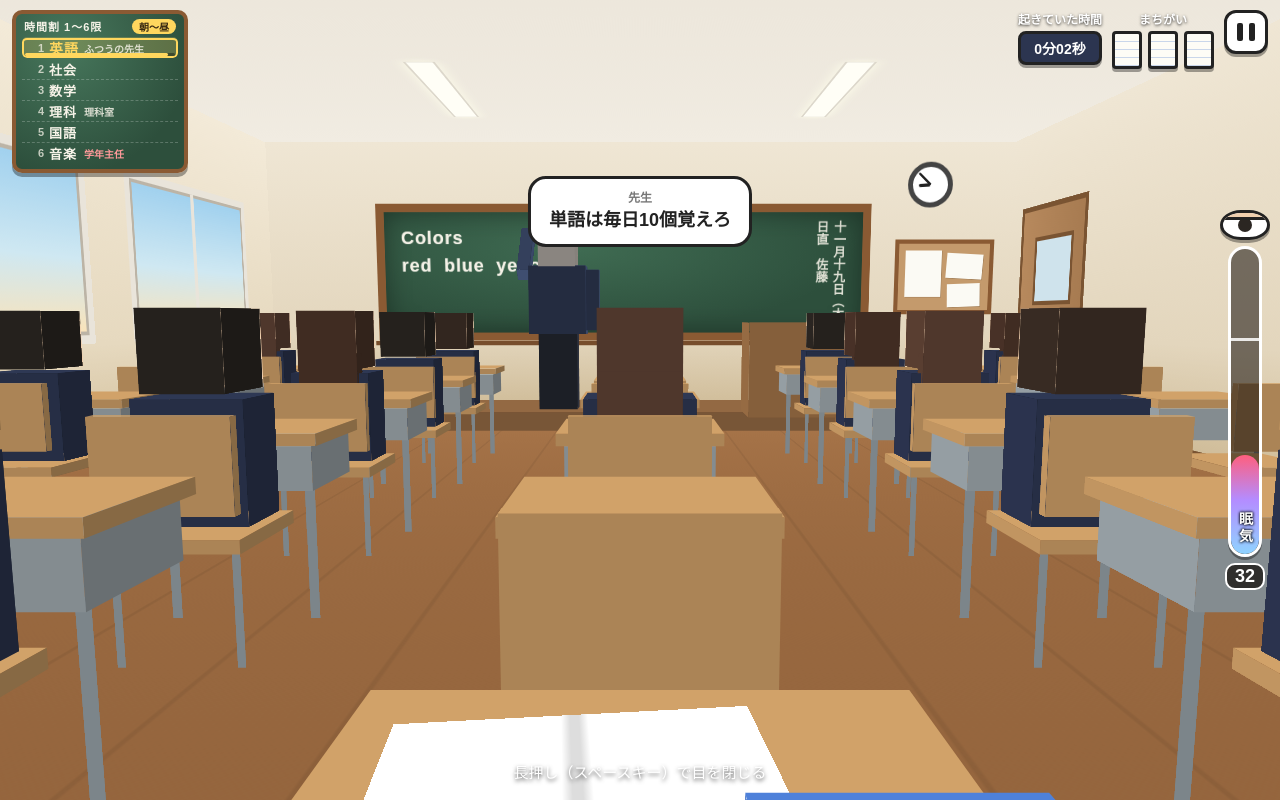
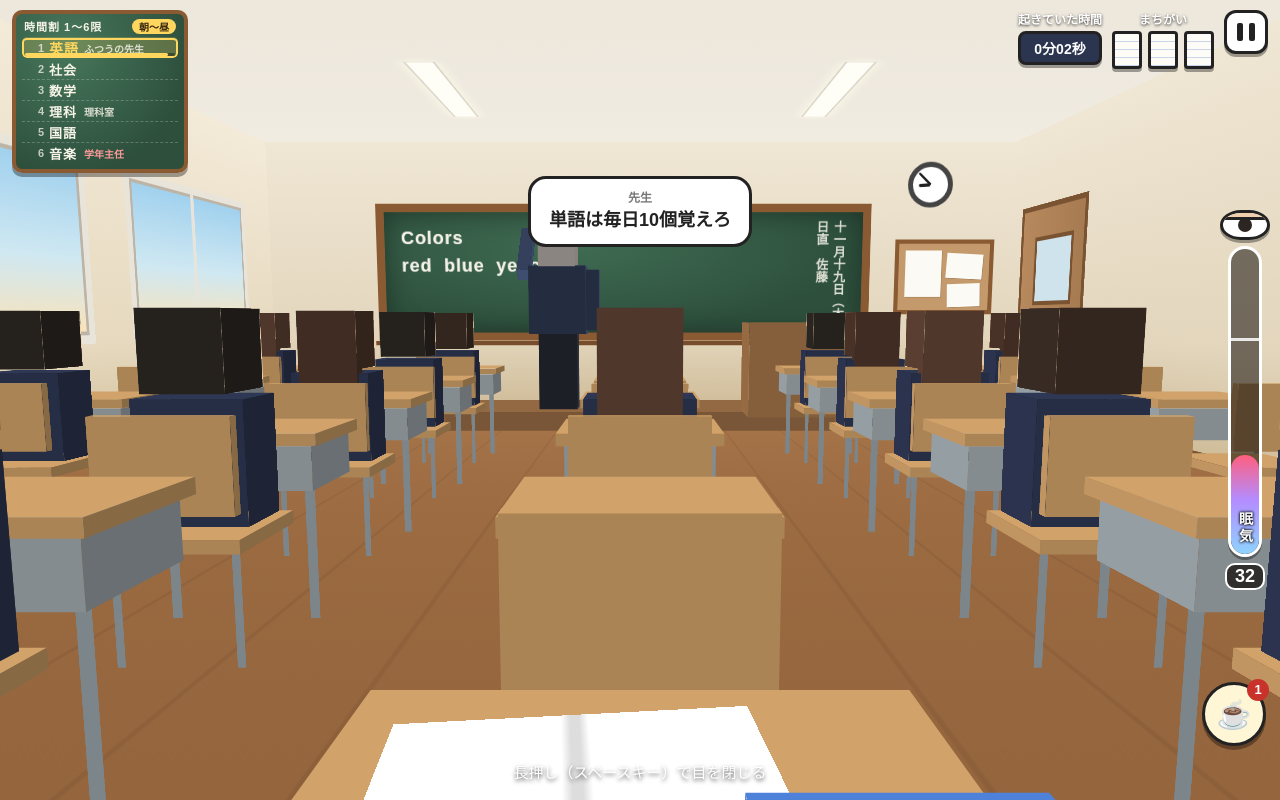
Before and after one commit to gunhana-games/inemuri, a plain HTML site: page index.html in a window 1280 px wide. Both pictures are taken after a click on the button "授業を受ける". Drawn offline with Linux system fonts and the light colour scheme.

Commit message:
コーヒーを最初から1本持って始める
Co-Authored-By: Claude Opus 5.5 <noreply@anthropic.com>

```diff
--- a/index.html
+++ b/index.html
@@ -488,6 +488,7 @@ const P = {
   soldOutRate: 0.3,       // 購買のコーヒーが売り切れの確率
   caffeineMul: 0.7,       // コーヒーを飲んでしばらくの、眠気のたまりやすさ
   cupMax: 2,              // コーヒーを持てる本数
+  cupStart: 1,            // 最初から持っているコーヒーの本数
   drinkSec: 1.0,          // コーヒーを飲むのにかかる時間（秒）。その間に先生がこっちを見たらバレる
   drinkWake: 35,          // コーヒーを飲むと下がる眠気
   cafSec: 20,             // 飲んでから眠気がたまりにくい時間（秒）
@@ -3226,7 +3227,7 @@ function start() {
   store('inemuri-name', playerName);
   Object.assign(S, { sleep: P.sleepStart, lid: 0, holding: false, period: DEV.start, closedTime: 0, driftBlink: 0, misses: 0,
     bubbleTimer: 0, floatTimer: 0, cueTimer: 0, timers: [], timetable: {}, phase: null, lastCause: '', groggy: 0, late: false,
-    revealCalls: false, test: null, event: null, used: new Set(), talk: null, cups: 0, cafT: 0, drinking: null, prep: false, suspect: false, lastBeaker: false,
+    revealCalls: false, test: null, event: null, used: new Set(), talk: null, cups: P.cupStart, cafT: 0, drinking: null, prep: false, suspect: false, lastBeaker: false,
     sleepTime: 0, awakeTime: 0, combo: 0, bestCombo: 0, correct: 0, answered: 0, lastOpenAt: -99, wasClosed: false, ttype: 'normal', lastTtype: null, chalkUsed: false, walk: null,
     // 通知表に使う記録
     safeAll: 0, turns: 0, called: 0, tests: 0, testPerfect: false, nurse: 0, coffee: 0, soldStreak: 0, lastSleepy: false, lessonTotal: 0,
@@ -3250,6 +3251,7 @@ function start() {
   setupPeriod();
   chime(true);
   mode = 'play';
+  if (S.cups) later(8, () => tip('cup'));   // 最初から持っているコーヒーの飲み方（初めてのときだけ）
 }
 el('startBtn').addEventListener('click', start);
 el('cupBtn').addEventListener('click', (e) => { e.stopPropagation(); drinkCoffee(); });
```
